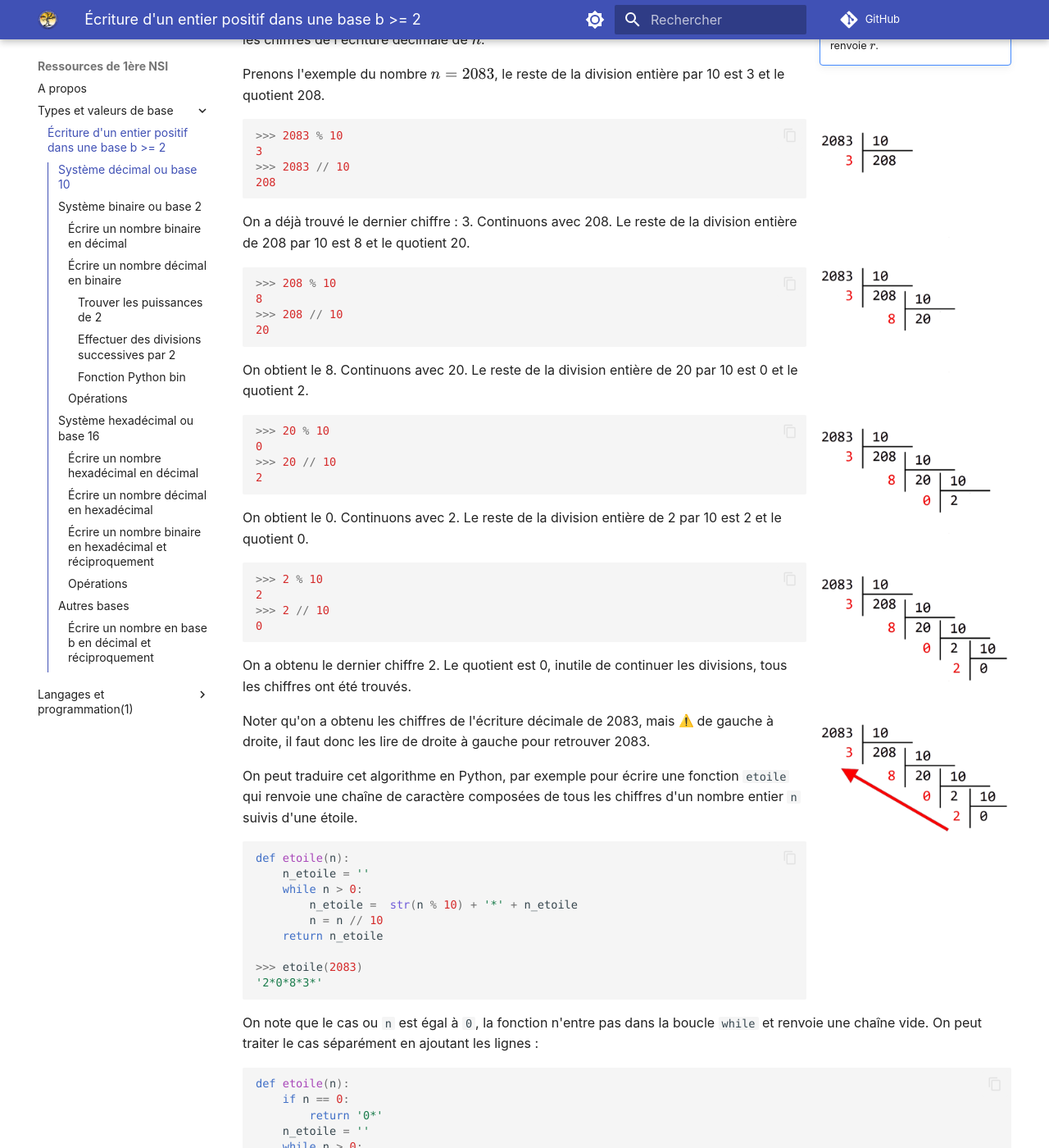
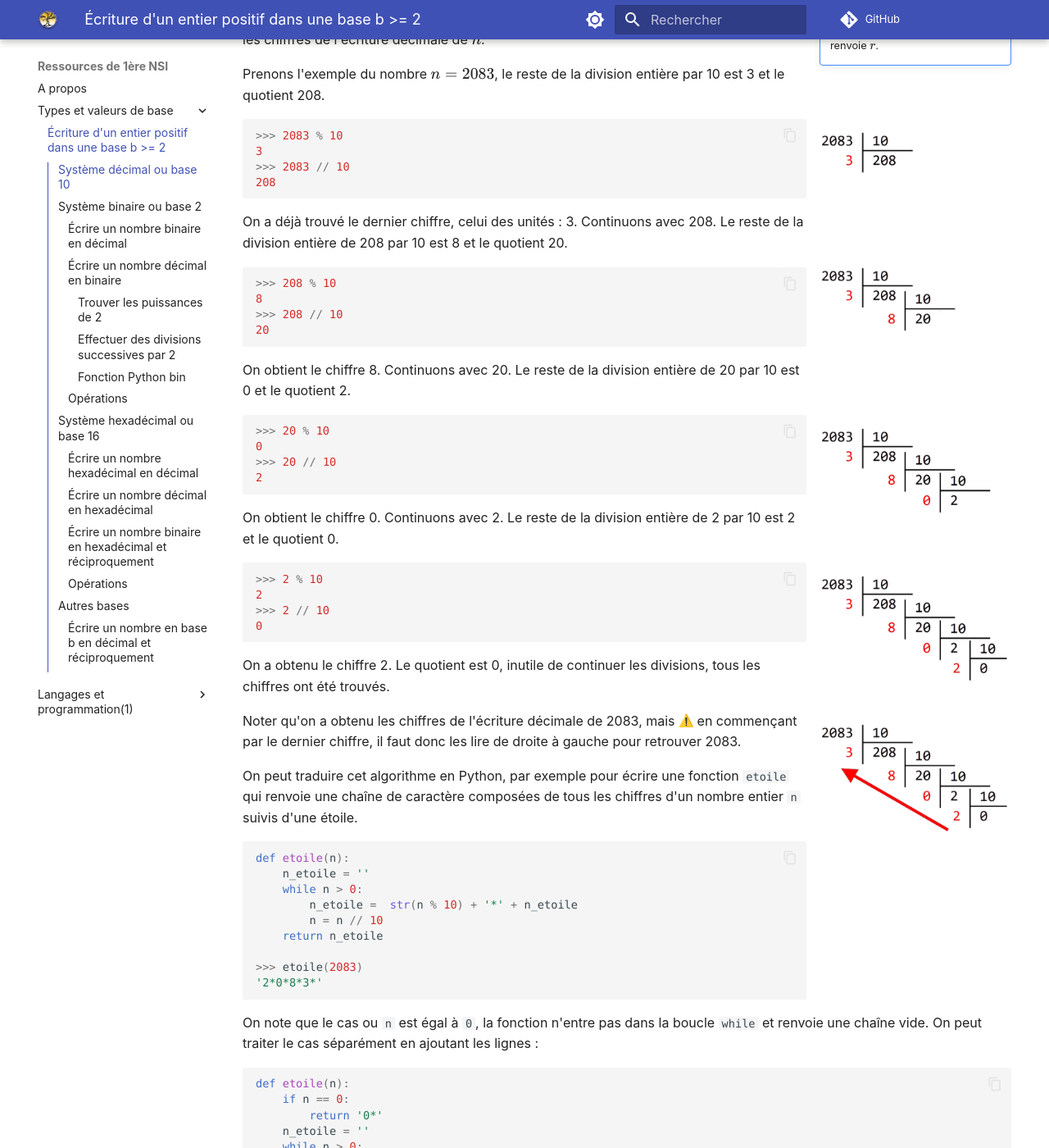
Before and after one commit to eipaca/NSI-1, an MkDocs documentation site: the page built from docs/types-et-valeurs-de-base/1-ecriture-entier-positif-en-base-b.md, in a window 1280 px wide and 1400 px high, scrolled down 1201 px. Shown: the whole window at 82% size. Built offline with MkDocs 1.6.1 and Material for MkDocs 9.7.7, drawn with Linux system fonts in a browser that asks for light colours; emoji names are drawn with the system emoji font; comment, search, counter and statistics services are not loaded; some of the changed text lies outside the part shown.

Commit message:
Add files via upload

````diff
--- a/docs/types-et-valeurs-de-base/1-ecriture-entier-positif-en-base-b.md
+++ b/docs/types-et-valeurs-de-base/1-ecriture-entier-positif-en-base-b.md
@@ -58,7 +58,7 @@
 208
 ```
 
-On a déjà trouvé le dernier chiffre : 3. Continuons avec 208. Le reste de la division entière de 208 par 10 est 8 et le quotient 20.
+On a déjà trouvé le dernier chiffre, celui des unités : 3. Continuons avec 208. Le reste de la division entière de 208 par 10 est 8 et le quotient 20.
 
 ![Divisions euclidiennes successives de 2083 par 10](assets/1-2083-divise-par-10-2-light-mode.png#only-light){width=25% align=right}
 
@@ -71,7 +71,7 @@
 20
 ```
 
-On obtient le 8. Continuons avec 20. Le reste de la division entière de 20 par 10 est 0 et le quotient 2.
+On obtient le chiffre 8. Continuons avec 20. Le reste de la division entière de 20 par 10 est 0 et le quotient 2.
 
 ![Divisions euclidiennes successives de 2083 par 10](assets/1-2083-divise-par-10-3-light-mode.png#only-light){width=25% align=right}
 ![Divisions euclidiennes successives de 2083 par 10](assets/1-2083-divise-par-10-3-dark-mode.png#only-dark){width=25% align=right}
@@ -83,7 +83,7 @@
 2
 ```
 
-On obtient le 0. Continuons avec 2. Le reste de la division entière de 2 par 10 est 2 et le quotient 0.
+On obtient le chiffre 0. Continuons avec 2. Le reste de la division entière de 2 par 10 est 2 et le quotient 0.
 
 ![Divisions euclidiennes successives de 2083 par 10](assets/1-2083-divise-par-10-4-light-mode.png#only-light){width=25%  align=right}
 ![Divisions euclidiennes successives de 2083 par 10](assets/1-2083-divise-par-10-4-dark-mode.png#only-dark){width=25% align=right}
@@ -95,13 +95,13 @@
 >>> 2 // 10
 0
 ```
-On a obtenu le dernier chiffre 2.  Le quotient est 0, inutile de continuer les divisions, tous les chiffres ont été trouvés.
+On a obtenu le chiffre 2.  Le quotient est 0, inutile de continuer les divisions, tous les chiffres ont été trouvés.
 
 
 ![Divisions euclidiennes successives de 2083 par 10](assets/1-2083-divise-par-10-5-light-mode.png#only-light){width=25% align=right}
 ![Divisions euclidiennes successives de 2083 par 10](assets/1-2083-divise-par-10-5-dark-mode.png#only-dark){width=25% align=right}
 
-Noter qu'on a obtenu les chiffres de l'écriture décimale de 2083, mais :warning: de gauche à droite, il faut donc les lire de droite à gauche pour retrouver 2083.
+Noter qu'on a obtenu les chiffres de l'écriture décimale de 2083, mais :warning: en commençant par le dernier chiffre, il faut donc les lire de droite à gauche pour retrouver 2083.
 
 On peut traduire cet algorithme en Python, par exemple pour écrire une fonction `etoile` qui renvoie une chaîne de caractère composées de tous les chiffres d'un nombre entier `n` suivis d'une étoile.
 
@@ -248,7 +248,7 @@
 
 
 
-Traduisons cela en Python. Pour plus de simplicité, on peut parcourir le nombre binaire de gauche à droite.
+Traduisons cela en Python. Pour plus de simplicité, on peut parcourir la chaîne de caractères représentant le nombre binaire de la droite vers la gauche en utilisant des indices négatifs, -1 pour le dernier bit, -2 pour l'avant dernier, etc..
 
 
 ``` py
@@ -262,7 +262,7 @@
 	return dec
 ```
 
-La correspondance entre la position d'un bit (`-i-1`) dans la chaîne de caractère `n` et la puissance de 2 associée (`i`) est source d'erreur. Une autre façon de programmer cette même fonction consiste à additionner les bits de droite à gauche avec des multiplications successives par 2 :
+La correspondance entre la position d'un bit (`-i-1`) dans la chaîne de caractère `n` et la puissance de 2 associée (`i`) est source d'erreur. Une autre façon de programmer cette même fonction consiste à additionner les bits de gauche à droite avec des multiplications successives par 2 :
 
 ``` py
 def bin_to_dec(n):
@@ -464,14 +464,14 @@
 >>> 1 // 2
 0
 ```
-On a obtenu le dernier bit, c'est encore 1.  Le quotient est 0, inutile de continuer les divisions, tous les bits ont été trouvés.
+On obtient encore un bit 1.  Le quotient est 0, inutile de continuer les divisions, tous les bits ont été trouvés.
 
 
 ![Divisions euclidiennes successives de 13 par 2](assets/1-13-divise-par-2-5-light-mode.png#only-light){width=25% align=right}
 ![Divisions euclidiennes successives de 13 par 2](assets/1-13-divise-par-2-5-dark-mode.png#only-dark){width=25% align=right}
 
 
-On a obtenu les bits de l'écriture binaire de $13_{10}$, mais :warning: de gauche à droite, il faut donc les lire de droite à gauche pour trouver $1101_2$.
+On a obtenu les bits de l'écriture binaire de $13_{10}$, mais :warning: en commençant par le dernier bit, il faut les lire de droite à gauche pour trouver $1101_2$.
 
 
 !!! question "Exercice corrigé"
@@ -740,7 +740,8 @@
 
 La formule précédente permet d'écrire facilement un nombre hexadécimal en décimal. Il suffit de multiplier chaque chiffre hexadécimal par la puissance de 16 correspondante et de faire la somme des valeurs obtenues.
 
-!! question "Exercice corrigé"
+!!! question "Exercice corrigé"
+
     Calculer la valeur décimale des nombres hexadécimaux suivants :
 
 	- A4C
````
Also changed, not shown: other parts of docs/types-et-valeurs-de-base/1-ecriture-entier-positif-en-base-b.md (+2 -2 lines).
